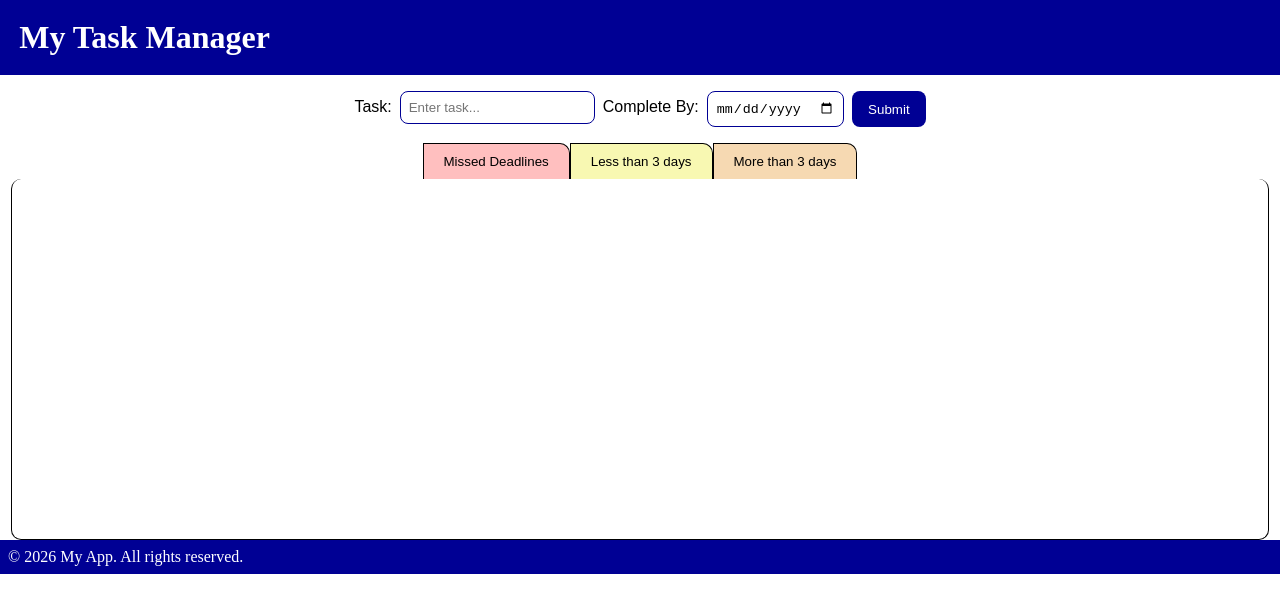
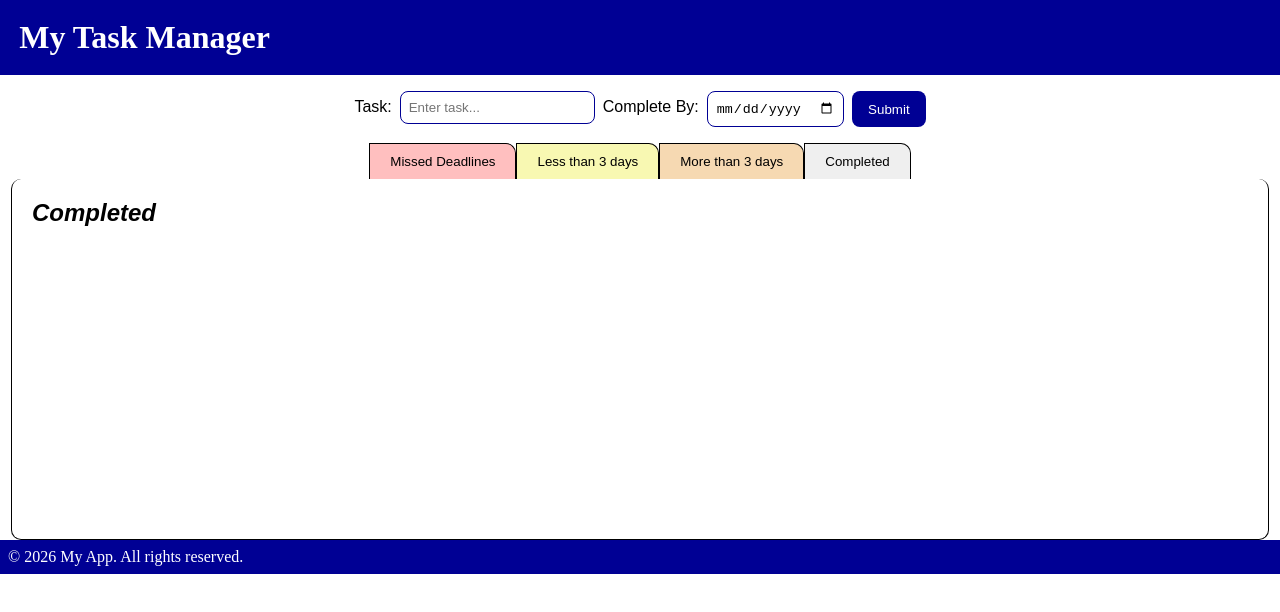
Before and after one commit to mstafford93/Task-Manager, a React (Vite) app in the folder my-react-app/: page / in a window 1280 px wide. Shown: the top 612 px of the page. Built offline with nearby package versions, Linux system fonts and the light colour scheme.

Commit message:
completed displays correctly

```diff
--- a/my-react-app/src/App.jsx
+++ b/my-react-app/src/App.jsx
@@ -28,7 +28,7 @@ function App() {
         card.classList.remove("missed-deadline", "less-than-3-days", "more-than-3-days");
         setClassNameToggle(className);
         card.classList.toggle(className);
-        //console.log('Class Name:', classNameToggle);
+        //console.log('Class Name:', classNameToggle); //Works but updates after click showing previous button click
     }
 
 
--- a/my-react-app/src/components/Card/Card.jsx
+++ b/my-react-app/src/components/Card/Card.jsx
@@ -15,7 +15,7 @@ const Card = ({ taskArray, classNameToggle, setTaskArray }) => {
     } else if (classNameToggle === 'more-than-3-days') {
         setTitle('More than 3 Days');
     } else {
-        setTitle('');
+        setTitle('Completed');
     }
     }, [classNameToggle]) //Prevents too many rerenders
 
@@ -26,6 +26,7 @@ const Card = ({ taskArray, classNameToggle, setTaskArray }) => {
     const missedTasks = taskArray.filter(taskItem => new Date(taskItem.completeBy) < today && taskItem.isCompleted === false);
     const lessThan3DaysTasks = taskArray.filter(taskItem => new Date(taskItem.completeBy) < new Date(today.getFullYear(), today.getMonth(), today.getDate() + 3) && new Date(taskItem.completeBy) >= today && taskItem.isCompleted === false);
     const moreThan3DaysTasks = taskArray.filter(taskItem => new Date(taskItem.completeBy) >= new Date(today.getFullYear(), today.getMonth(), today.getDate() + 3) && taskItem.isCompleted === false); //neccessary to get full date instead of one day
+    const completed = taskArray.filter(taskItem => taskItem.isCompleted === true);
 
     function GbDate(dateString) {
         const date = new Date(dateString);
@@ -68,6 +69,9 @@ const Card = ({ taskArray, classNameToggle, setTaskArray }) => {
                 {classNameToggle === 'more-than-3-days' && moreThan3DaysTasks.map((taskItem, index) => (
                     <li key={index}><span>{taskItem.task}</span> <span>{GbDate(taskItem.completeBy)} <i class="fa fa-check" onClick={() => handleComplete(taskItem.taskId)}></i> <i class="fa fa-trash" onClick={() => handleDelete(taskItem.taskId)}></i></span></li>
                 ))}
+                {classNameToggle === 'completed' && completed.map((taskItem, index) => (
+                    <li key={index}><span>{taskItem.task}</span> <span>{GbDate(taskItem.completeBy)} <i class="fa fa-trash" onClick={() => handleDelete(taskItem.taskId)}></i></span></li>
+                ))}
             </ul>
         </div>
     )
--- a/my-react-app/src/components/Navigation/Navigation.jsx
+++ b/my-react-app/src/components/Navigation/Navigation.jsx
@@ -14,6 +14,9 @@ const Navigation = ({ handleClick }) => {
             <button className="more-than-3-days" onClick={handleClick}>
                 More than 3 days
             </button>
+            <button className="completed" onClick={handleClick}>
+                Completed
+            </button>
         </div>
     )
 }
```
